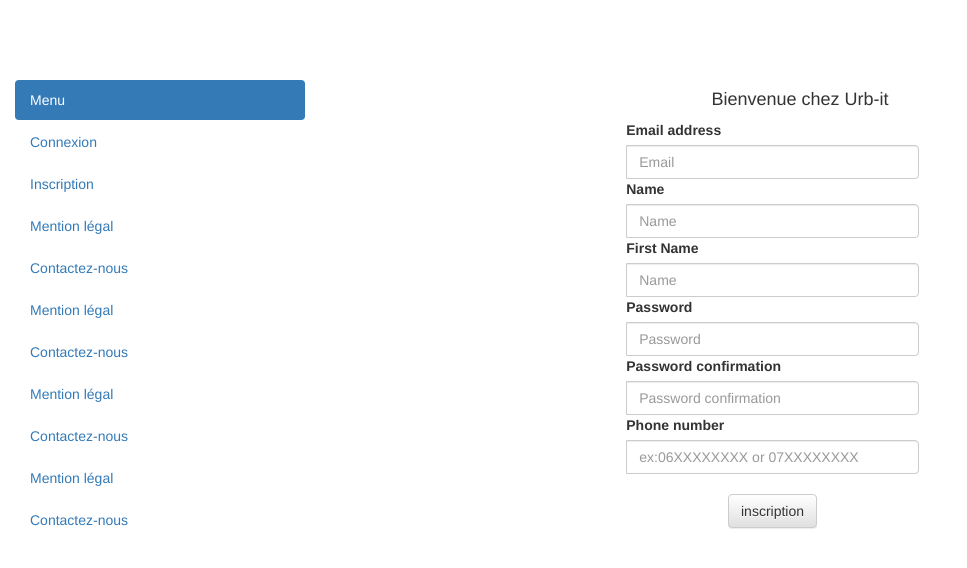
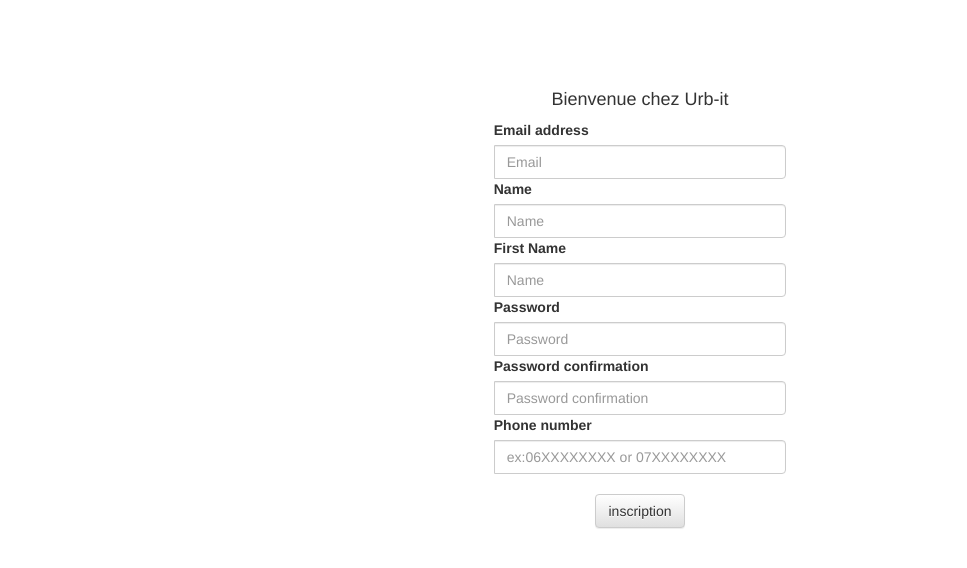
Before and after one commit to laurentlouk/urber, a Django app: page /account/ in a window 1280 px wide. Shown: the part 52-620 px from the top of the page, without its empty margins (0-967 px from the left). Run offline with Django 3.2, Linux system fonts and the light colour scheme; some libraries are stand-ins or nearby versions.

Commit message:
add visibility and hidden for the menu (smartphone / computer)

```diff
--- a/urbit/polls/templates/polls/account.html
+++ b/urbit/polls/templates/polls/account.html
@@ -36,7 +36,7 @@
           <a class="navbar-brand" href="index.html">
             <img alt="urb-it" src="{% static 'img/urb-it-logo.png' %}" width="20" height="20">
           </a>
-        <ul class="nav navbar-nav navbar-right">
+        <ul class="nav navbar-nav navbar-right hidden-md">
           <li class="dropdown">
           <a href="" class="dropdown-toggle" data-toggle="dropdown" role="button" aria-haspopup="true" aria-expanded="false">
             Dropdown
@@ -57,7 +57,7 @@
 
     <br><br><br>
 
-        <div  class="tabbable tabs-left visible-lg">
+        <div  class="tabbable tabs-left visible-md">
           <div class="col-md-3">
 
              <ul class="nav nav-pills nav-stacked">
```
